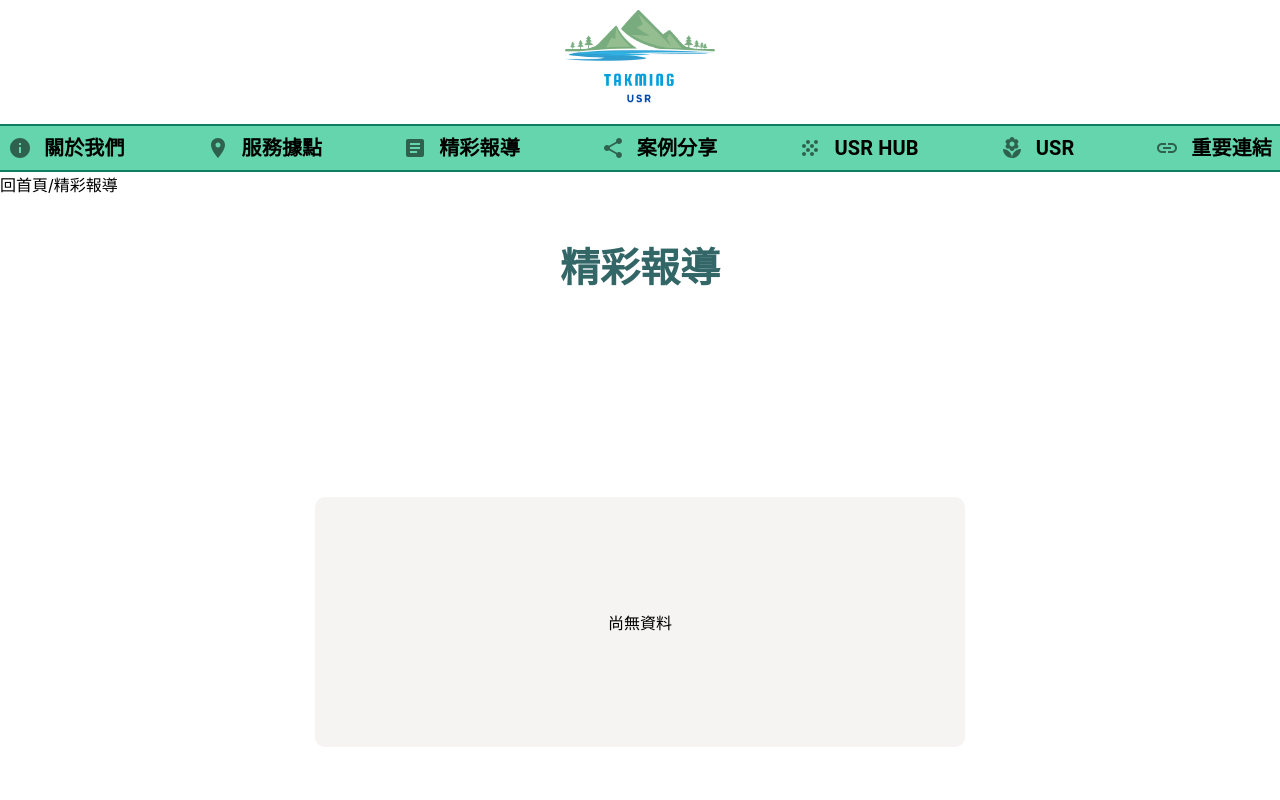
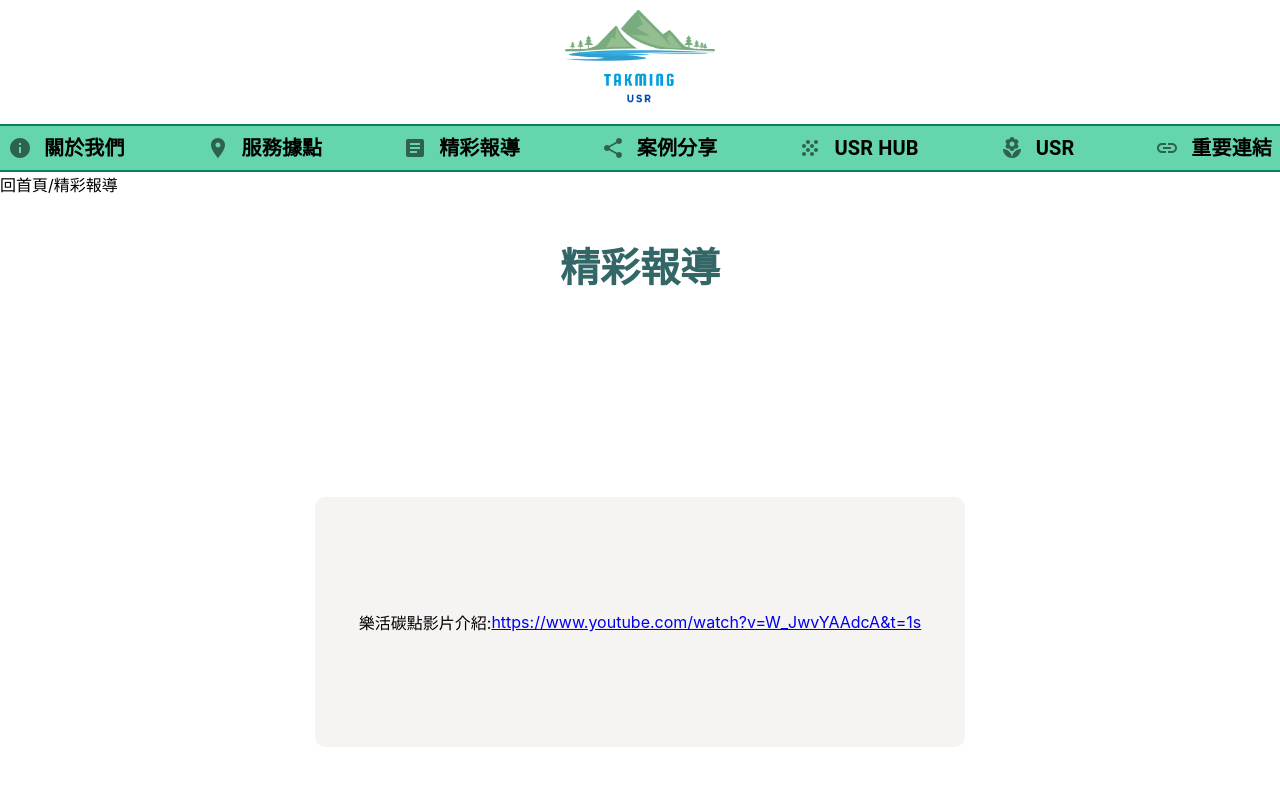
Before and after one commit to suenyong/usr-takming, a React (Create React App) app: page /Story in a window 1280 px wide. Shown: the top 800 px of the page. Built offline with nearby package versions, Linux system fonts and the light colour scheme.

Commit message:
video link

```diff
--- a/src/web/module/about_us/screens/Story.jsx
+++ b/src/web/module/about_us/screens/Story.jsx
@@ -22,22 +22,22 @@ export default function Story() {
     return (
         <>
         <div className="back-to-home">
-     <a href="/" style={{ textDecoration: "none", color: "inherit" }}>回首頁/精彩報導</a>
+    <a href="/" style={{ textDecoration: "none", color: "inherit" }}>回首頁/精彩報導</a>
     </div>
         <h1
         style={{
-          textAlign: "center",
-          fontSize: "40px",
-          fontFamily: "Arial, sans-serif",
-          color:"#336666"
+        textAlign: "center",
+        fontSize: "40px",
+        fontFamily: "Arial, sans-serif",
+        color:"#336666"
         }}>
         精彩報導
         </h1>
 
-            {/* <div className="boxS">這裡將會有一些敘述</div> */}
             <div className="centered-container">
                 <div className="boxS">
-                    尚無資料
+                樂活碳點影片介紹:<br/>
+                <a href="https://www.youtube.com/watch?v=W_JwvYAAdcA&t=1s" target="_blank" >https://www.youtube.com/watch?v=W_JwvYAAdcA&t=1s</a>
                 </div>
             </div>
             <Contact />
```
